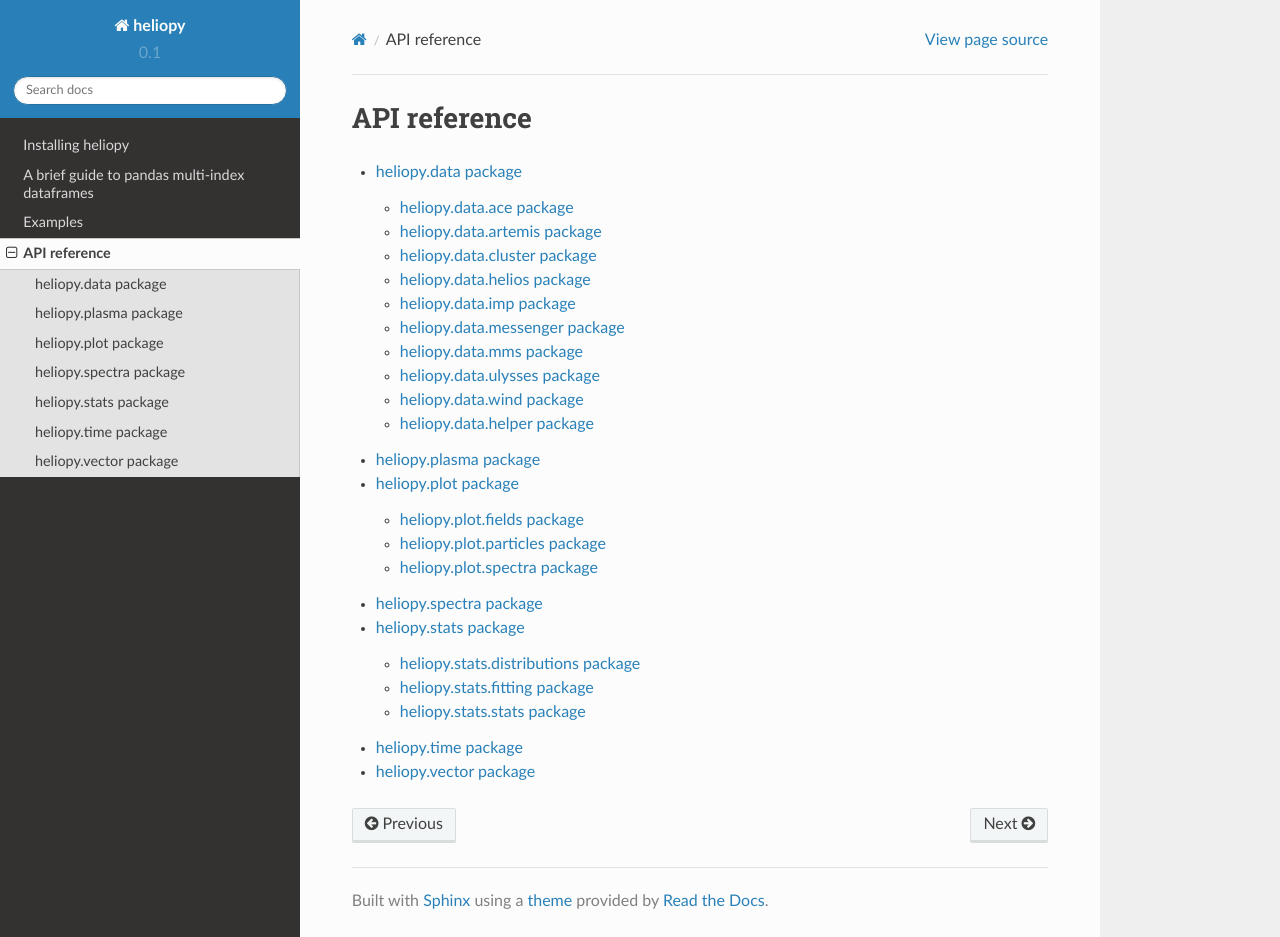
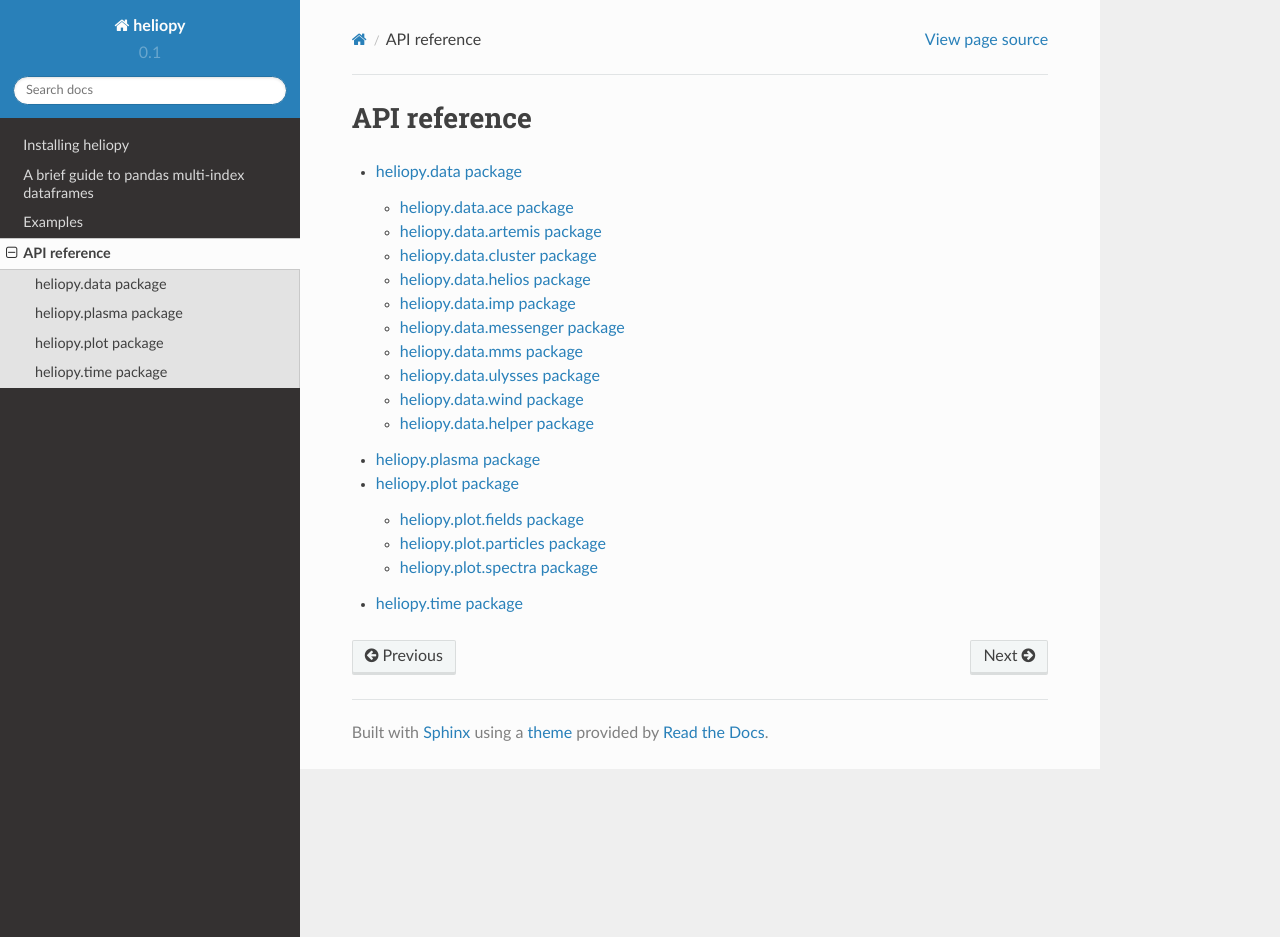
Before and after one commit to heliopython/heliopy, a Sphinx documentation site: the page built from doc/source/code_ref/index.rst, in a window 1280 px wide and 937 px high. Built offline with Sphinx 7.4.7 and the Read the Docs theme 2.0.0, drawn with Linux system fonts in a browser that asks for light colours.

Commit message:
Remvoe old doc files

```diff
--- a/doc/source/code_ref/index.rst
+++ b/doc/source/code_ref/index.rst
@@ -7,7 +7,4 @@ API reference
    data/index
    plasma
    plot/index
-   spectra
-   stats/index
    time
-   vector
--- a/doc/source/code_ref/spectra.rst
+++ /dev/null
@@ -1,5 +0,0 @@
-heliopy.spectra package
------------------------
-
-.. automodule:: heliopy.spectra
-   :members:
--- a/doc/source/code_ref/stats/distributions.rst
+++ /dev/null
@@ -1,5 +0,0 @@
-heliopy.stats.distributions package
------------------------------------
-
-.. automodule:: heliopy.stats.distributions
-   :members:
--- a/doc/source/code_ref/stats/fitting.rst
+++ /dev/null
@@ -1,5 +0,0 @@
-heliopy.stats.fitting package
------------------------------
-
-.. automodule:: heliopy.stats.fitting
-   :members:
--- a/doc/source/code_ref/stats/index.rst
+++ /dev/null
@@ -1,9 +0,0 @@
-heliopy.stats package
----------------------
-
-.. toctree::
-   :maxdepth: 2
-
-   distributions
-   fitting
-   stats
--- a/doc/source/code_ref/stats/stats.rst
+++ /dev/null
@@ -1,5 +0,0 @@
-heliopy.stats.stats package
----------------------------
-
-.. automodule:: heliopy.stats.stats
-   :members:
--- a/doc/source/code_ref/vector.rst
+++ /dev/null
@@ -1,5 +0,0 @@
-heliopy.vector package
-----------------------
-
-.. automodule:: heliopy.vector.transformations
-   :members:
```
Also changed, not shown: doc/source/figures/fisher_dist.png (deleted).
